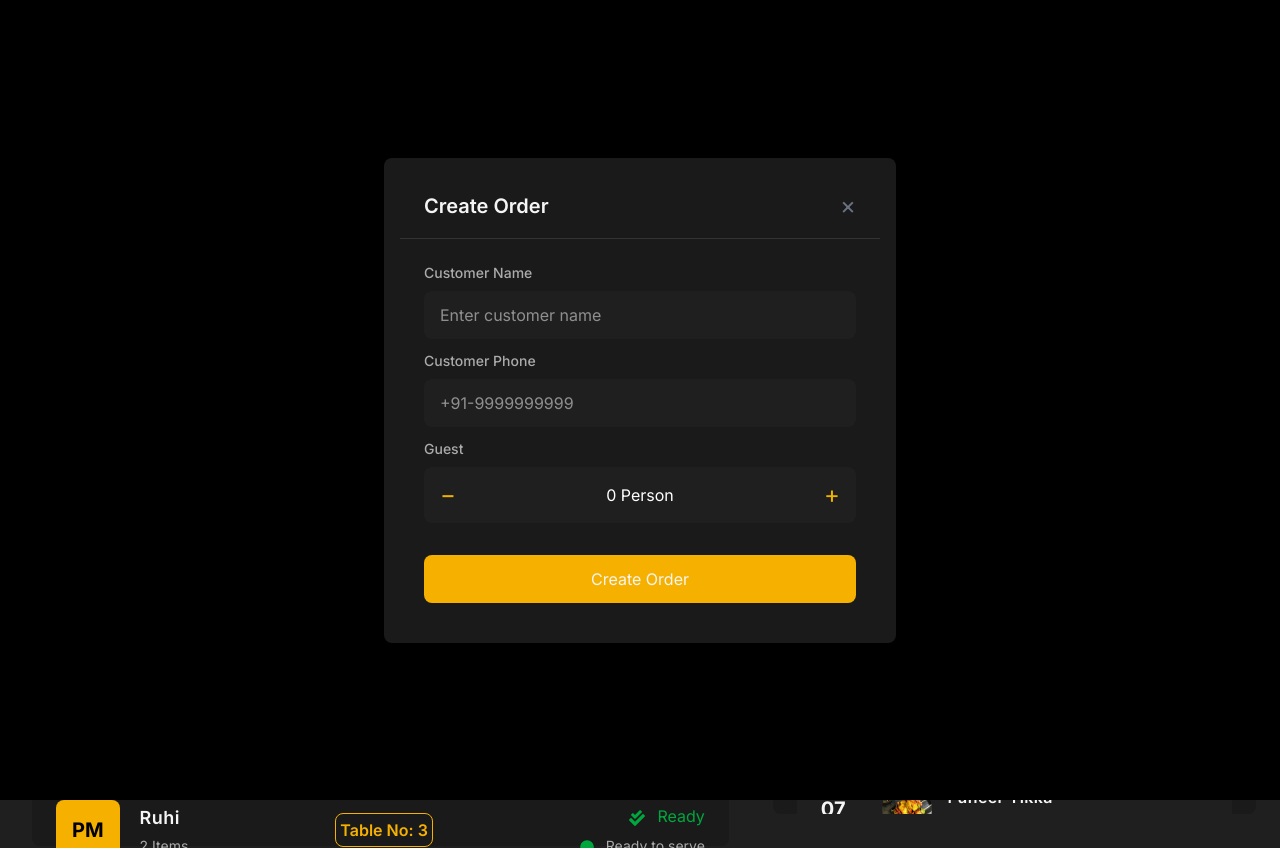
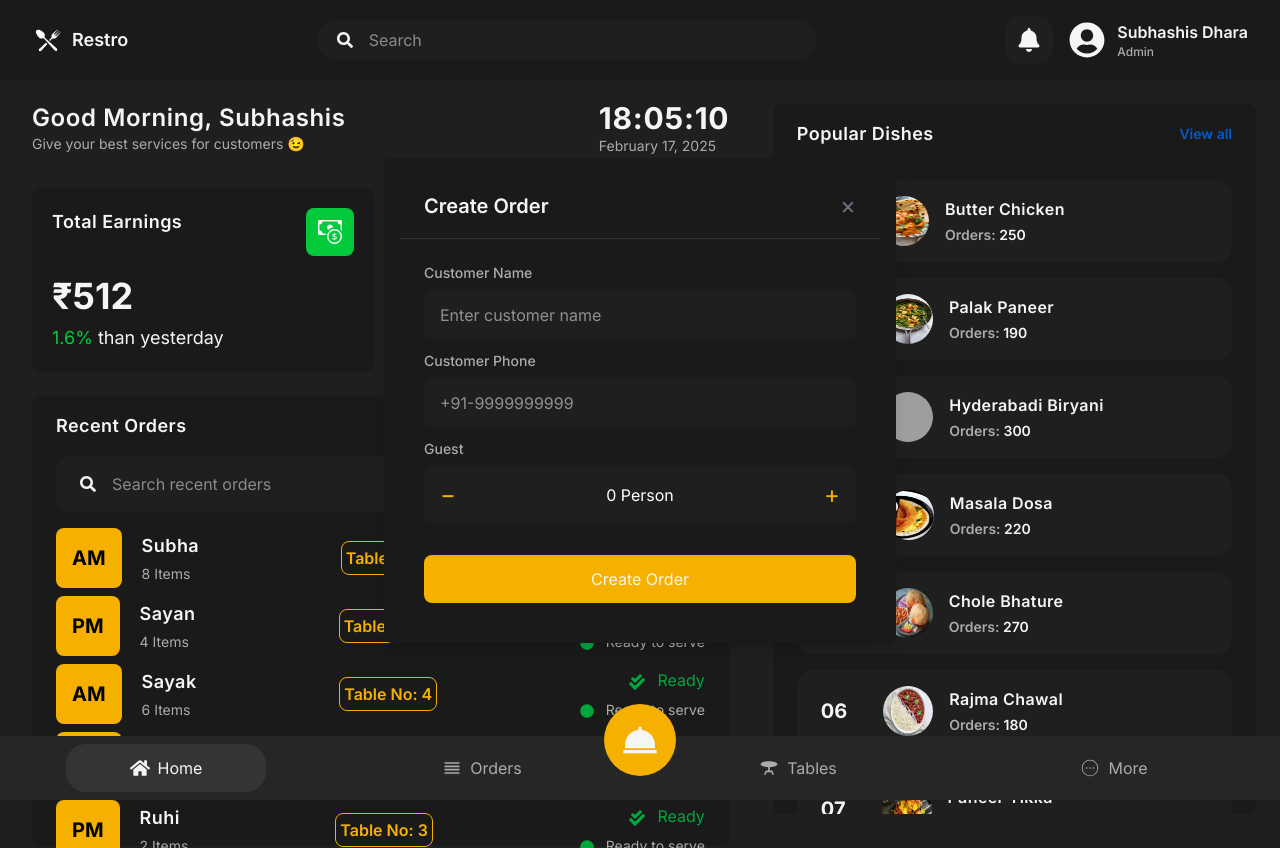
Before and after one commit to Subhashis012/POS-System, a React (Vite) app in the folder pos-frontend/: page / in a window 1280 px wide. Both pictures are taken after a click on the button 640 px from the left and 740 px from the top of the page. Built offline with nearby package versions, Linux system fonts and the light colour scheme; grey boxes are pictures that could not be loaded.

Commit message:
update Modal component to change background color to transparent for improved visibility

```diff
--- a/pos-frontend/src/components/shared/Modal.jsx
+++ b/pos-frontend/src/components/shared/Modal.jsx
@@ -3,7 +3,7 @@ import React from 'react'
 const Modal = ({title, onClose, isOpen, children}) => {
     if(!isOpen) return null;
   return (
-    <div className='fixed inset-0 bg-black bg-opacity-50 flex items-center justify-center z-50'>
+    <div className='fixed inset-0 bg-transparent bg-opacity-50 flex items-center justify-center z-50'>
         <div className='bg-[#1a1a1a] shadow-lg w-full max-w-lg mx-4 rounded-lg p-4'>
             <div className='flex items-center justify-between px-6 py-4 border-b border-[#333]'>
                 <h2 className='text-xl text-[#f5f5f5] font-semibold'>{title}</h2>
```
